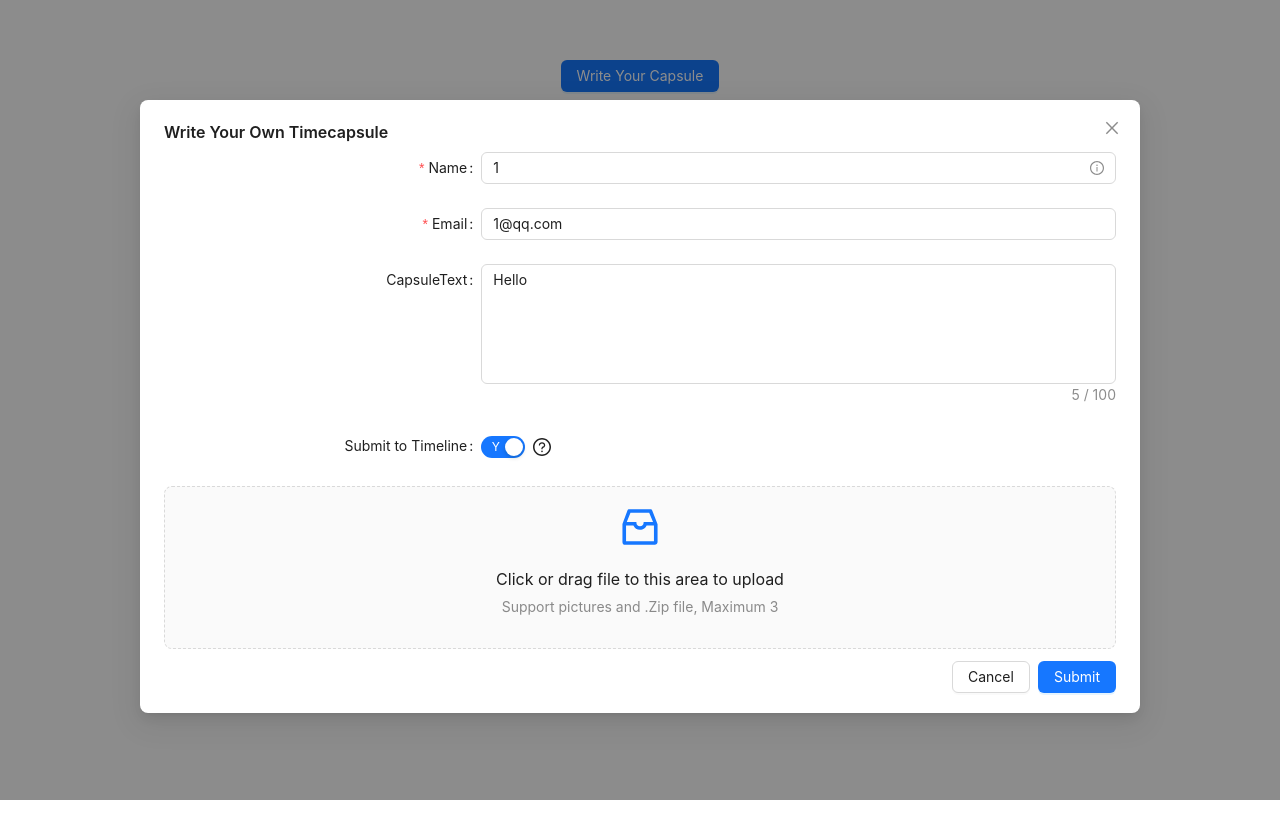
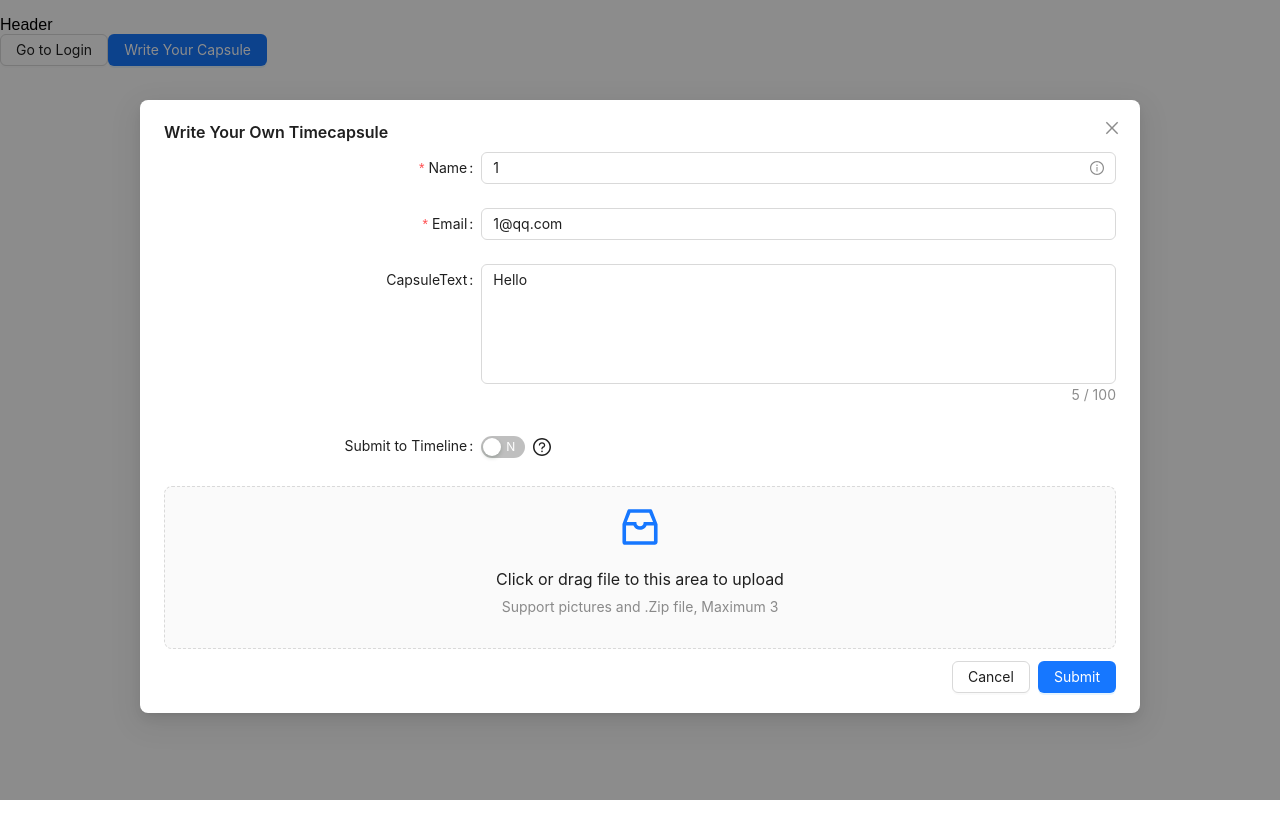
Before and after one commit to Taotaoop/TimeCapsule, a Vue app in the folder timecapsule_project/: page /#/ in a window 1280 px wide. Both pictures are taken after a click on the button "Write Your Capsule". Shown: the top 838 px of the page. After the commit the page ends 816 px from the top, so only its background shows below. Built offline with nearby package versions, Linux system fonts and the light colour scheme.

Commit message:
Update on form data format
Confirmed data format

```diff
--- a/timecapsule_project/src/App.vue
+++ b/timecapsule_project/src/App.vue
@@ -3,6 +3,7 @@
     <ul>
       <!-- <li><router-link to ="/">Home</router-link></li> -->
     </ul>
+    Header
     <router-view></router-view>
   </div>
 </template>
@@ -12,11 +13,14 @@
 
 <style>
 #app {
-  font-family: Avenir, Helvetica, Arial, sans-serif;
+  /* font-family: Avenir, Helvetica, Arial, sans-serif;
   -webkit-font-smoothing: antialiased;
   -moz-osx-font-smoothing: grayscale;
   text-align: center;
   color: #2c3e50;
-  margin-top: 60px;
+  margin-top: 60px; */
+}
+#H{
+
 }
 </style>
--- a/timecapsule_project/src/components/Home.vue
+++ b/timecapsule_project/src/components/Home.vue
@@ -1,5 +1,6 @@
 <template>
   <div>
+    <a-button @click="goToLogin">Go to Login</a-button>
     <a-button type="primary" @click="showModal">Write Your Capsule</a-button>
     <a-modal
       ref="modalRef"
@@ -58,7 +59,9 @@
         <a-form-item
           :name="['user', 'SubmitToTimeline']"
           label="Submit to Timeline"
+          class="timeline-option"
         >
+          <div class="timeline-controls">
             <a-space>
               <a-switch
                 v-model:checked="formState.user.SubmitToTimeline"
@@ -67,11 +70,29 @@
               />
               <a-tooltip>
                 <template #title
-                >We will display your timecapsule on the timeline!</template
+                  >We will display your timecapsule on the public
+                  timeline!</template
                 >
-              <QuestionCircleOutlined style="font-size: 18px; position: relative; top: 3px;" />
+                <QuestionCircleOutlined
+                  style="font-size: 18px; position: relative; top: 3px"
+                />
               </a-tooltip>
             </a-space>
+          </div>
+        </a-form-item>
+        <a-form-item
+          v-if="formState.user.SubmitToTimeline"
+          :name="['user', 'publishDate']"
+          label="Publish Date"
+        >
+          <a-date-picker
+            v-if="formState.user.SubmitToTimeline"
+            v-model:value="formState.user.publishDate"
+            type="date"
+            placeholder="Pick a date"
+            format="YYYY-MM-DD"
+            value-format="YYYY-MM-DD"
+          />
         </a-form-item>
         <a-upload-dragger
           v-model:fileList="fileList"
@@ -94,15 +115,6 @@
           </p>
         </a-upload-dragger>
       </a-form>
-      <!-- <a-form-item label="Unlock time" required name="dateUnlock">
-      <a-date-picker
-        v-model:value="formState.dateUnlock"
-        show-time
-        type="date"
-        placeholder="Pick a date"
-        style="width: 100%"
-      />
-    </a-form-item> -->
       <template #title>
         <div ref="modalTitleRef" style="width: 100%; cursor: move">
           Write Your Own Timecapsule
@@ -128,6 +140,7 @@ import {
 import { onKeyDown, useDraggable } from "@vueuse/core";
 import axios from "axios";
 import { uploadform } from "../api/writeTimecap";
+import { useRouter } from "vue-router";
 //Dialog Module
 const open = ref(false);
 const modalTitleRef = ref(null);
@@ -229,7 +242,8 @@ const formState = reactive({
     name: "1",
     email: "1@qq.com",
     capsuleText: "Hello",
-    SubmitToTimeline: true,
+    SubmitToTimeline: false,
+    publishDate: null,
   },
 });
 
@@ -298,8 +312,24 @@ const onFinish = (values) => {
 const onFinishFailed = (errorInfo) => {
   console.log("Failed:", errorInfo);
 };
+const router = useRouter();
+
+function goToLogin() {
+  router.push({ name: "Login" });
+}
 //submit disable without required input
 const disabled = computed(() => {
   return !(formState.user.name && formState.user.email);
 });
 </script>
+
+<style scoped>
+.timeline-options {
+  display: flex;
+  justify-content: flex-end; /* 保持内容在右侧 */
+}
+
+.timeline-controls {
+  display: flex;
+}
+</style>
```
Lines whose indentation alone changed are shown as unchanged.
